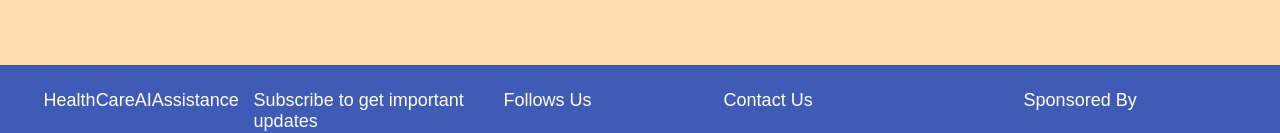
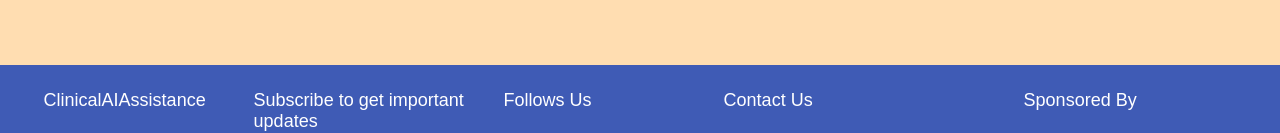
Before and after one commit to soumen20220921/HealthCareClinicalAi, a React (Create React App) app: page /onlinedoctor in a window 1280 px wide. Shown: the part 2104-2237 px from the top of the page. Built offline with nearby package versions, Linux system fonts and the light colour scheme.

Commit message:
clinicalAiAssistance

```diff
--- a/src/components/Footer.js
+++ b/src/components/Footer.js
@@ -1,14 +1,14 @@
 import React from 'react'
 import "./footer.css"
-import {  FaInstagram, FaLinkedin, FaTwitter } from "react-icons/fa";
+import { FaInstagram, FaLinkedin, FaTwitter } from "react-icons/fa";
 const Footer = () => {
   return (
     <div className='footer'>
       <div className='left'>
         <div className='about'>
-        <h3>HealthCareAIAssistance</h3>
+          <h3>ClinicalAIAssistance</h3>
           <div className='p1'>
-                @{new Date().getFullYear()} HealthCareAI.<br/> All Rights Reserved
+            @{new Date().getFullYear()} ClinicalAI.<br /> All Rights Reserved
           </div>
         </div>
         <div className='suscribe'>
@@ -48,7 +48,7 @@ const Footer = () => {
               <a rel="noreferrer"
                 href="https://www.linkedin.com/company/clinical-ai-assistance"
                 target="_blank">
-                  <FaLinkedin className="icons"  />
+                <FaLinkedin className="icons" />
               </a>
             </div>
           </div>
@@ -56,11 +56,11 @@ const Footer = () => {
         {/* second child */}
         <div className="footer-contact">
           <h3>Contact Us</h3>
-            <div className='p1'>Foundation For Innovators In Science And Technology (FIIST)<br/>
-Block 9, 5th Floor, R-503/7<br/>
-Indian Institute of Technology, Patna<br/>
-Bihta, Bihar 801106 India<br/>
-Email:healthcareaiassistance@gmail.com<br/>
+          <div className='p1'>Foundation For Innovators In Science And Technology (FIIST)<br />
+            Block 9, 5th Floor, R-503/7<br />
+            Indian Institute of Technology, Patna<br />
+            Bihta, Bihar 801106 India<br />
+            Email:healthcareaiassistance@gmail.com<br />
             Mob: +91 9123979259
           </div>
         </div>
```
Lines whose indentation alone changed are shown as unchanged.
